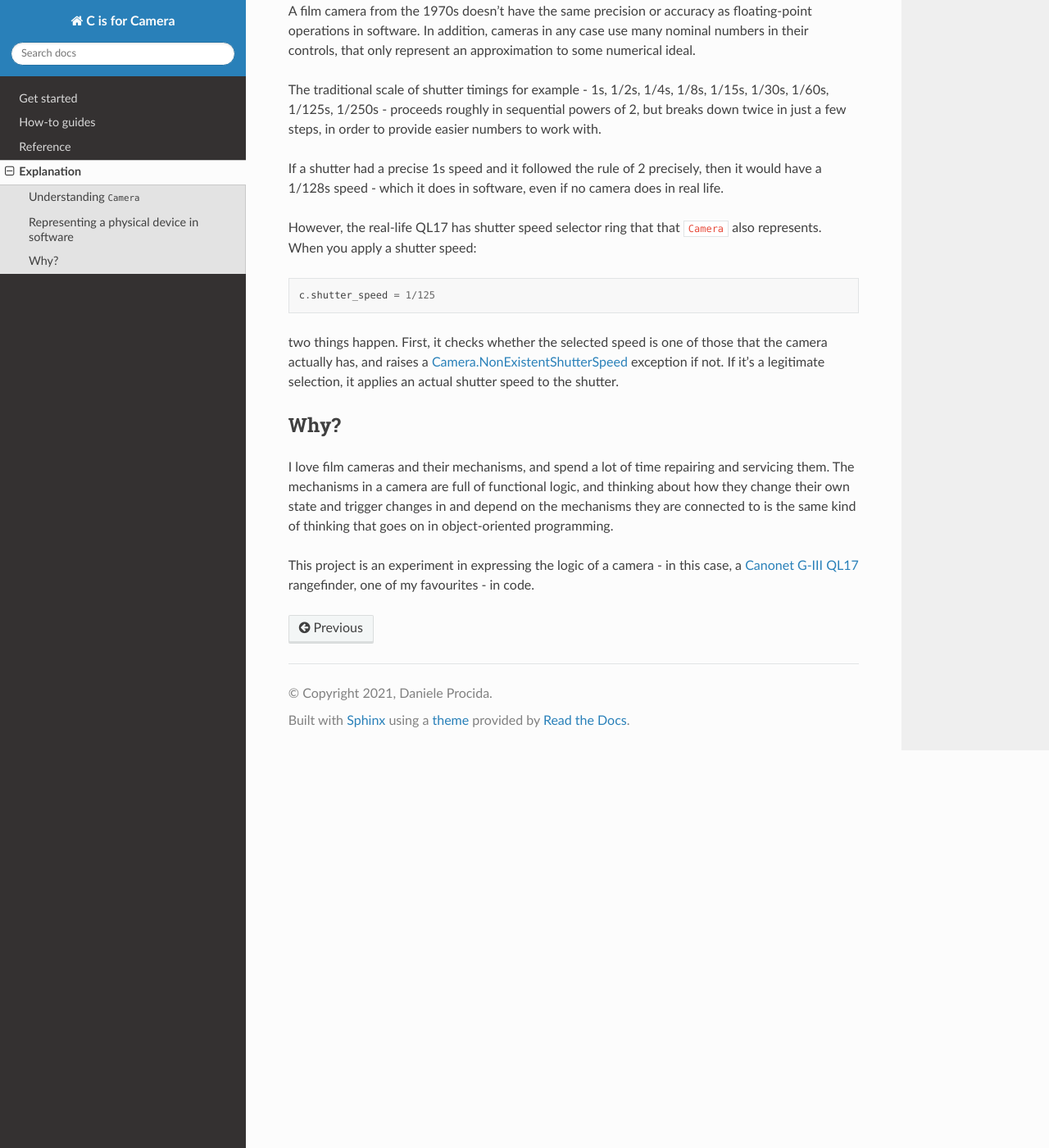
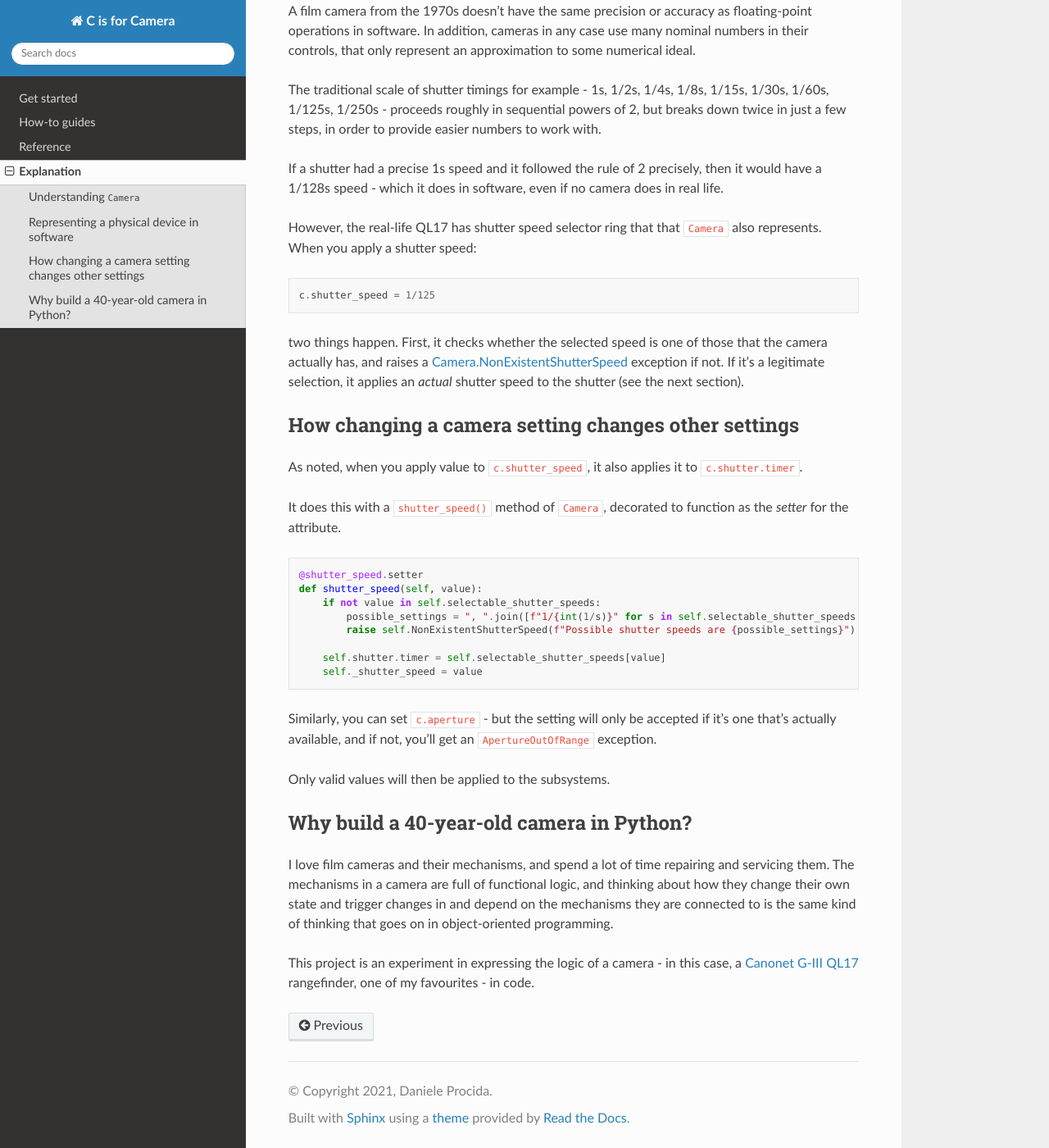
Before and after one commit to evildmp/C-is-for-Camera, a Sphinx documentation site: the page built from docs/explanation.rst, in a window 1280 px wide and 1400 px high, scrolled down 848 px. Shown: the whole window at 82% size. Built offline with Sphinx 7.4.7 and the Read the Docs theme 2.0.0, drawn with Linux system fonts in a browser that asks for light colours.

Commit message:
Added explanation of applying Camera settings

```diff
--- a/docs/explanation.rst
+++ b/docs/explanation.rst
@@ -55,11 +55,35 @@ a shutter speed::
 
 two things happen. First, it checks whether the selected speed is one of those that the camera actually has, and raises
 a :ref:`Camera.NonExistentShutterSpeed <exceptions>` exception if not. If it's a legitimate selection, it applies an
-actual shutter speed to the shutter.
+*actual* shutter speed to the shutter (see the next section).
 
 
-Why?
-----
+How changing a camera setting changes other settings
+----------------------------------------------------
+
+As noted, when you apply value to ``c.shutter_speed``, it also applies it to ``c.shutter.timer``.
+
+It does this with a ``shutter_speed()`` method of ``Camera``, decorated to function as the *setter* for the attribute.
+
+..  code-block:: python
+
+    @shutter_speed.setter
+    def shutter_speed(self, value):
+        if not value in self.selectable_shutter_speeds:
+            possible_settings = ", ".join([f"1/{int(1/s)}" for s in self.selectable_shutter_speeds.keys()])
+            raise self.NonExistentShutterSpeed(f"Possible shutter speeds are {possible_settings}")
+
+        self.shutter.timer = self.selectable_shutter_speeds[value]
+        self._shutter_speed = value
+
+Similarly, you can set ``c.aperture`` - but the setting will only be accepted if it's one that's actually available,
+and if not, you'll get an ``ApertureOutOfRange`` exception.
+
+Only valid values will then be applied to the subsystems.
+
+
+Why build a 40-year-old camera in Python?
+-----------------------------------------
 
 I love film cameras and their mechanisms, and spend a lot of time repairing and servicing them. The mechanisms in a
 camera are full of functional logic, and thinking about how they change their own state and trigger changes in and
```
